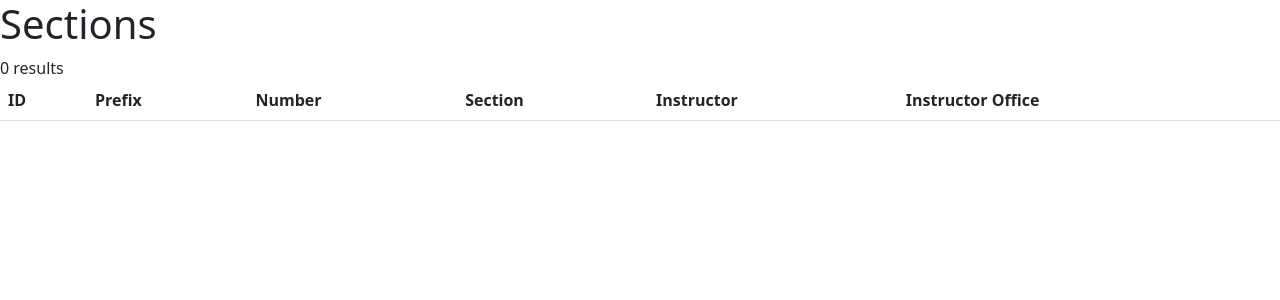
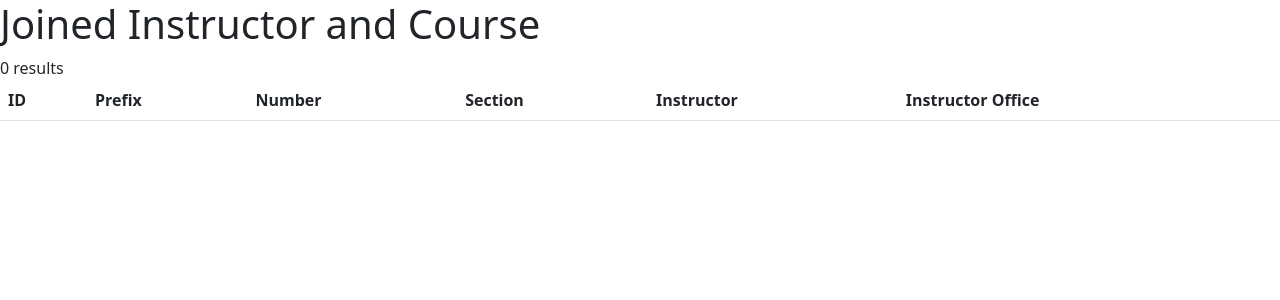
Before and after one commit to taranstauder/EChw3, a PHP site: page /course_instructor.php in a window 1280 px wide. Shown: the top 300 px of the page. Run offline with PHP 8.4, Linux system fonts and the light colour scheme; data that the repository does not hold is empty.

Commit message:
Update course_instructor.php

```diff
--- a/course_instructor.php
+++ b/course_instructor.php
@@ -7,7 +7,7 @@
     <link href="https://cdn.jsdelivr.net/npm/bootstrap@5.2.0/dist/css/bootstrap.min.css" rel="stylesheet" integrity="sha384-gH2yIJqKdNHPEq0n4Mqa/HGKIhSkIHeL5AyhkYV8i59U5AR6csBvApHHNl/vI1Bx" crossorigin="anonymous">
   </head>
   <body>
-    <h1>Sections</h1>
+    <h1>Joined Instructor and Course</h1>
 <table class="table table-striped">
   <thead>
     <tr>
```
